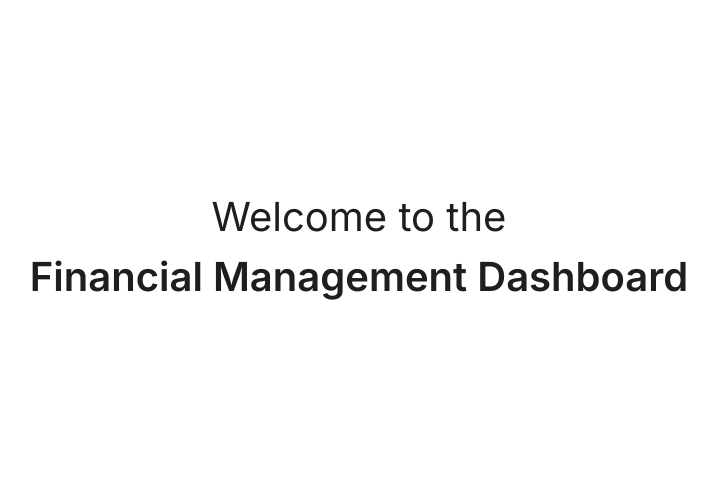
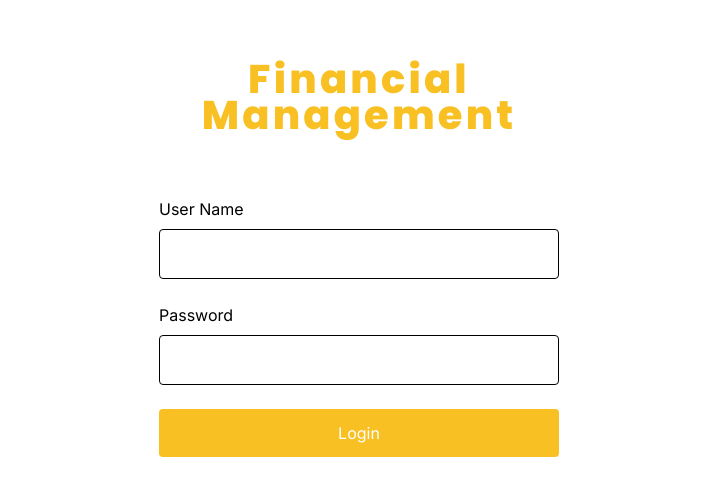
Before and after one commit to sunnatbekweb/finance, a React (Vite) app: page /login in a window 1280 px wide. Shown: the part 141-636 px from the top of the page, without its empty margins (281-998 px from the left). Built offline with nearby package versions, Linux system fonts and the light colour scheme.

Commit message:
added login page

```diff
--- a/package.json
+++ b/package.json
@@ -12,6 +12,7 @@
   "dependencies": {
     "@tailwindcss/vite": "^4.1.3",
     "@tanstack/react-query": "^5.74.0",
+    "axios": "^1.8.4",
     "react": "^19.0.0",
     "react-dom": "^19.0.0",
     "react-router-dom": "^7.5.0",
--- a/src/main.tsx
+++ b/src/main.tsx
@@ -1,10 +1,11 @@
 import { StrictMode } from "react";
 import { createRoot } from "react-dom/client";
 import "./styles/index.css";
-import App from "./App.tsx";
+import { RouterProvider } from "react-router-dom";
+import { router } from "./routes/router.tsx";
 
 createRoot(document.getElementById("root")!).render(
   <StrictMode>
-    <App />
+    <RouterProvider router={router} />
   </StrictMode>
 );
--- /dev/null
+++ b/src/pages/auth/SignIn.tsx
@@ -0,0 +1,63 @@
+import axios from "axios";
+import { useState } from "react";
+
+export const SignIn = () => {
+  const [formData, setFormData] = useState({
+    username: "",
+    password: "",
+  });
+
+  const handleChange = (
+    e: React.ChangeEvent<HTMLInputElement | HTMLTextAreaElement>
+  ) => {
+    setFormData({ ...formData, [e.target.name]: e.target.value });
+  };
+
+  const handleSubmit = async (e: React.FormEvent<HTMLFormElement>) => {
+    e.preventDefault();
+    await axios
+      .post(`https://fin12.onesystem.uz/api/v1/api/token/`, formData)
+      .then((response) => console.log(response.data))
+      .catch((error) => console.error(error));
+  };
+
+  return (
+    <div className="flex items-center justify-center h-screen">
+      <div className="max-w-[400px] mx-auto">
+        <h2 className="fontPoppins font-extrabold text-[40px] leading-9 tracking-[0.08em] text-center text-[#f8c023] mb-16">
+          Financial Management
+        </h2>
+
+        <form onSubmit={handleSubmit} className="flex flex-col gap-y-6">
+          <label htmlFor="username" className="flex flex-col gap-y-2">
+            <span>User Name</span>
+            <input
+              type="text"
+              name="username"
+              id="username"
+              placeholder=""
+              onChange={handleChange}
+              className="px-4 py-3 rounded border focus:outline-[#f8c023]"
+              required
+            />
+          </label>
+          <label htmlFor="password" className="flex flex-col gap-y-2">
+            <span>Password</span>
+            <input
+              type="password"
+              name="password"
+              id="password"
+              placeholder=""
+              onChange={handleChange}
+              className="px-4 py-3 rounded border focus:outline-[#f8c023]"
+              required
+            />
+          </label>
+          <button className="py-3 px-4 bg-[#f8c023] text-white rounded w-full">
+            Login
+          </button>
+        </form>
+      </div>
+    </div>
+  );
+};
--- /dev/null
+++ b/src/pages/auth/SignUp.tsx
@@ -0,0 +1,3 @@
+export const SignUp = () => {
+  return <div>SignUp</div>;
+};
--- /dev/null
+++ b/src/routes/router.tsx
@@ -0,0 +1,19 @@
+import { createBrowserRouter } from "react-router-dom";
+import App from "../App";
+import { SignIn } from "../pages/auth/SignIn";
+import { SignUp } from "../pages/auth/SignUp";
+
+export const router = createBrowserRouter([
+  {
+    path: "/",
+    element: <App />,
+  },
+  {
+    path: "/login",
+    element: <SignIn />,
+  },
+  {
+    path: "/register",
+    element: <SignUp />,
+  },
+]);
--- a/src/styles/index.css
+++ b/src/styles/index.css
@@ -2,9 +2,16 @@
 
 :root {
   --default-black: #1e1e1e;
-
 }
 
 body {
   font-family: "Inter", sans-serif;
 }
+
+button {
+  cursor: pointer;
+}
+
+.fontPoppins {
+  font-family: "Poppins", sans-serif;
+}
```
Also changed, not shown: 1 other file (tests, documents, lock files or other folders).
